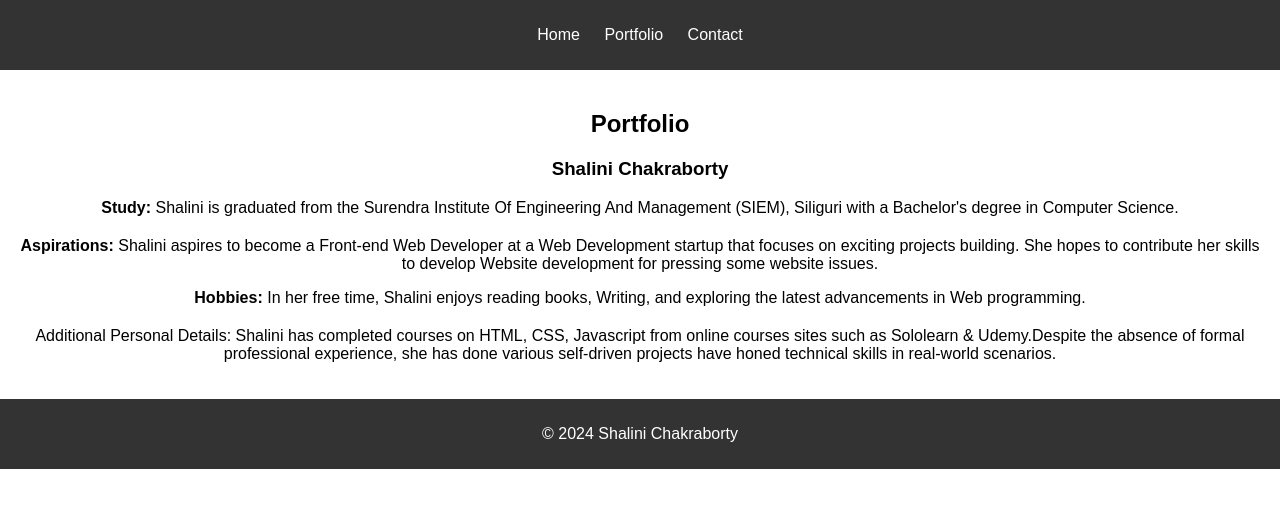
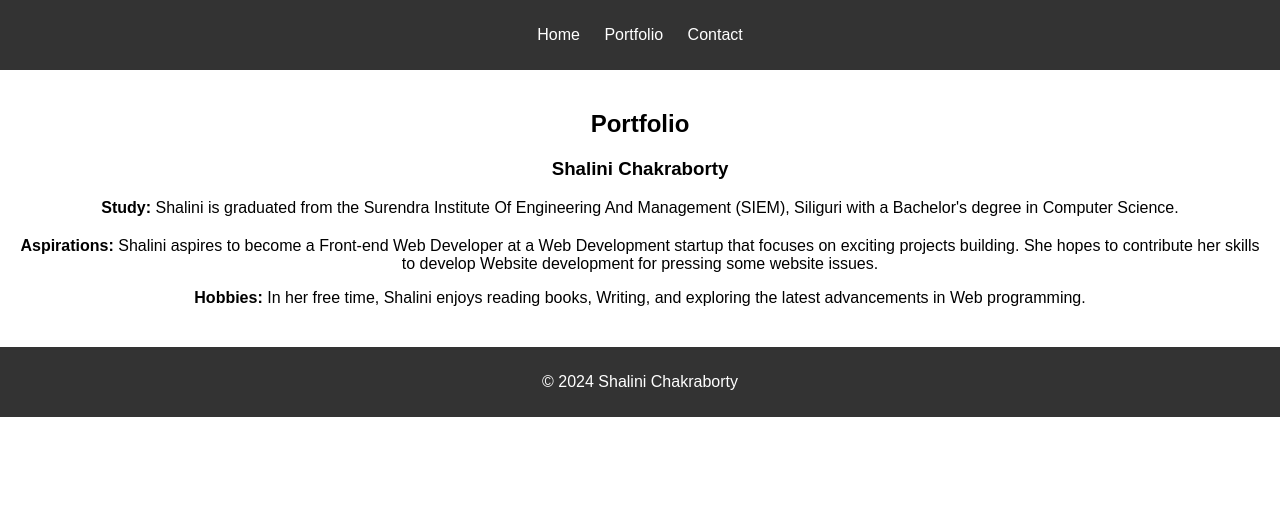
Before and after one commit to ChakrabortyShalini/Personal-Portfolio-, a plain HTML site: page index.html in a window 1280 px wide. Drawn offline with Linux system fonts and the light colour scheme.

Commit message:
Update index.html

```diff
--- a/index.html
+++ b/index.html
@@ -33,9 +33,6 @@
             </div>
             <div class="project-card">
                 <div class="testimonials">
-                    <p>Additional Personal Details:
-                        Shalini has completed courses on HTML, CSS, Javascript from online courses sites such as Sololearn & Udemy.Despite the absence of formal professional experience, she has done various self-driven projects have honed technical skills in real-world scenarios.
-                    </p>
                 </div>
             </div>
         </div>
```
